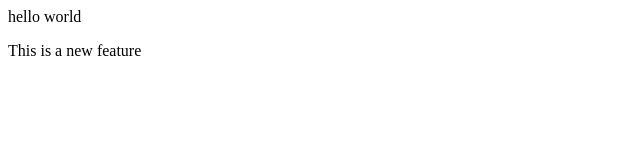
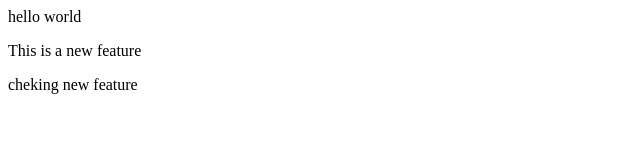
Before and after one commit to Omkavale/mess_management, a plain HTML site: page index.html in a window 1280 px wide. Shown: the whole page, without its empty margins (0-640 px from the left). Drawn offline with Linux system fonts and the light colour scheme.

Commit message:
new additionalfeature

```diff
--- a/index.html
+++ b/index.html
@@ -1,2 +1,3 @@
 <p>hello world</p>
 <p>This is a new feature  </p>
+<p>cheking new feature</p>
```
